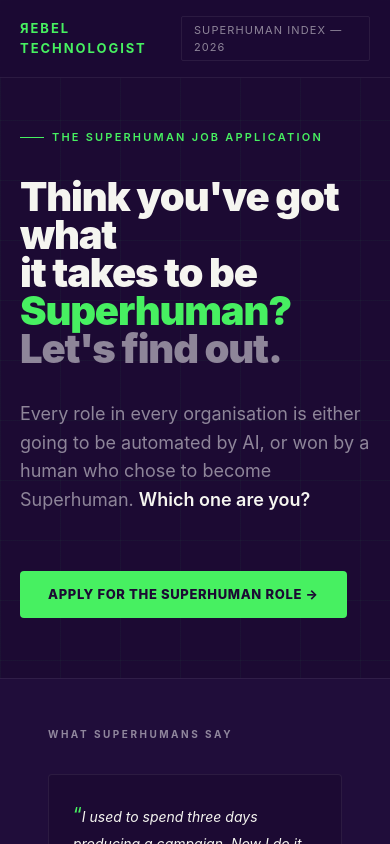
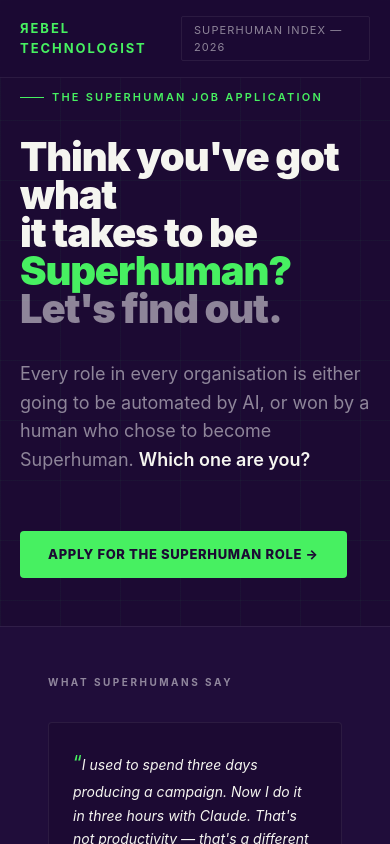
Before and after one commit to Novosapien/amisuperhuman, a Next.js app: page / in a window 390 px wide. Built offline with nearby package versions, Linux system fonts and the light colour scheme.

Commit message:
Reduce hero top padding so Apply button is visible above fold

```diff
--- a/app/globals.css
+++ b/app/globals.css
@@ -40,7 +40,7 @@ nav { position: fixed; top: 0; left: 0; right: 0; z-index: 100; display: flex; a
 /* ── LANDING ── */
 #screen-landing { position: relative; overflow: hidden; }
 
-.hero { position: relative; z-index: 1; max-width: 1100px; margin: 0 auto; padding: 180px 48px 80px; }
+.hero { position: relative; z-index: 1; max-width: 1100px; margin: 0 auto; padding: 96px 48px 60px; }
 .hero-eyebrow { display: inline-flex; align-items: center; gap: 8px; font-size: 11px; font-weight: 600; letter-spacing: .2em; text-transform: uppercase; color: var(--green); margin-bottom: 32px; }
 .hero-eyebrow::before { content: ''; display: inline-block; width: 24px; height: 1px; background: var(--green); }
 .hero h1 { font-size: clamp(52px,7vw,96px); font-weight: 900; line-height: .95; letter-spacing: -.03em; margin-bottom: 32px; }
@@ -257,7 +257,7 @@ nav { position: fixed; top: 0; left: 0; right: 0; z-index: 100; display: flex; a
 /* ── RESPONSIVE ── */
 @media (max-width: 768px) {
   nav { padding: 16px 20px; }
-  .hero { padding: 120px 20px 60px; }
+  .hero { padding: 80px 20px 48px; }
   .hero h1 { font-size: clamp(40px,10vw,64px); }
   .testimonials-grid { grid-template-columns: 1fr; }
   .stats-inner { gap: 32px; }
```
